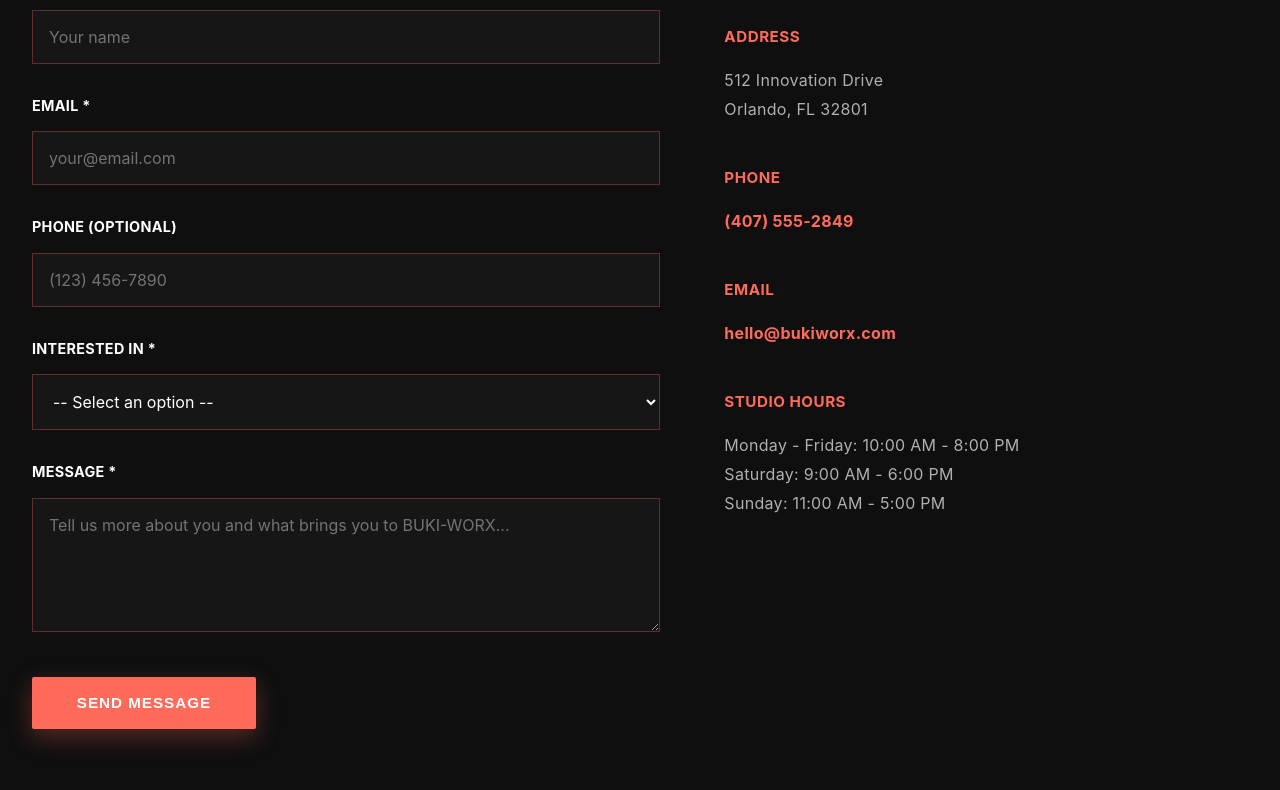
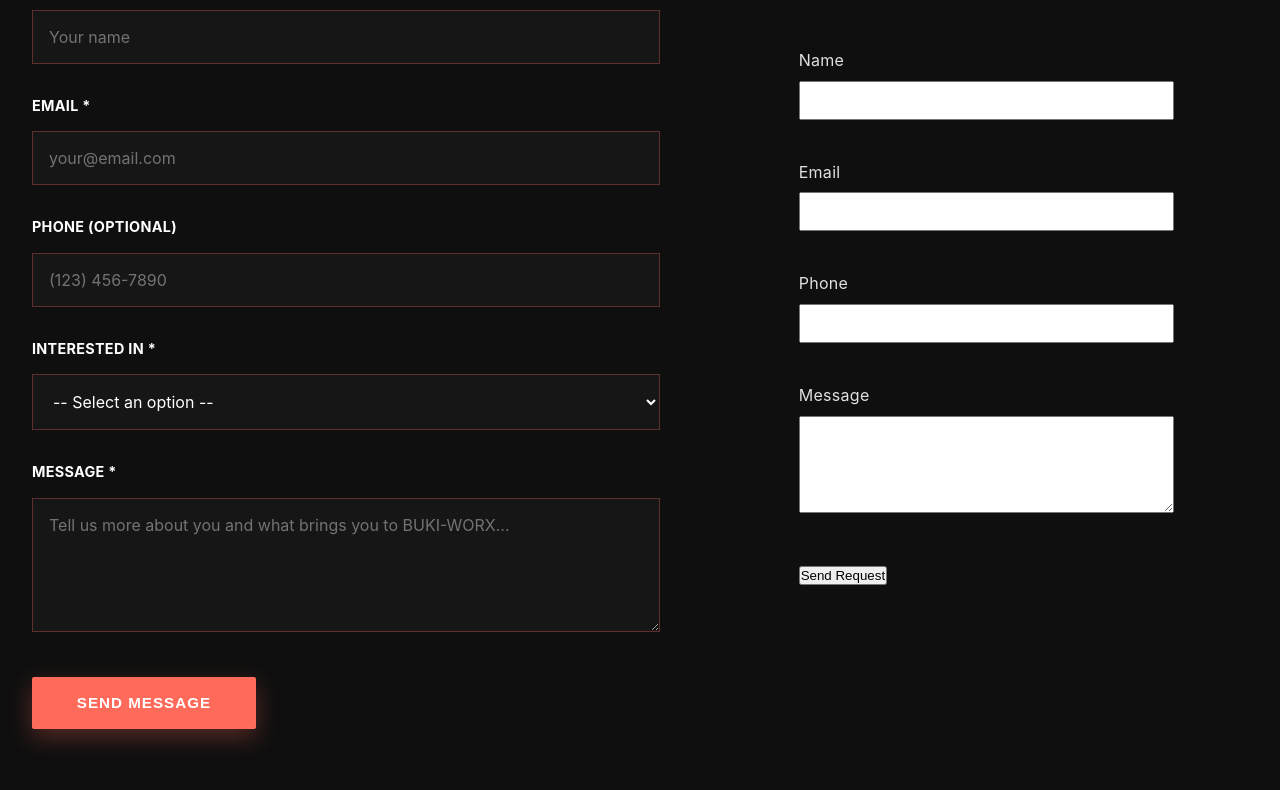
Before and after one commit to bukihax/buki-worx-studio, a plain HTML site: page contact.html in a window 1280 px wide. Shown: the part 595-1385 px from the top of the page. Drawn offline with Linux system fonts and the light colour scheme.

Commit message:
Step 1: add booking form HTML structure

```diff
--- a/contact.html
+++ b/contact.html
@@ -72,7 +72,41 @@
                         <button type="submit" class="cta-button">Send Message</button>
                     </form>
                 </div>
+<section class="booking-section">
+  <h2>Book a Class</h2>
+  <p>Send your request and we’ll confirm availability.</p>
 
+  <!-- Success message (empty by default) -->
+  <div id="formSuccess" class="form-success" aria-live="polite"></div>
+
+  <form id="bookingForm" novalidate>
+    <div class="field">
+      <label for="name">Name</label>
+      <input id="name" name="name" type="text" autocomplete="name" />
+      <div id="nameError" class="field-error"></div>
+    </div>
+
+    <div class="field">
+      <label for="email">Email</label>
+      <input id="email" name="email" type="email" autocomplete="email" />
+      <div id="emailError" class="field-error"></div>
+    </div>
+
+    <div class="field">
+      <label for="phone">Phone</label>
+      <input id="phone" name="phone" type="tel" autocomplete="tel" />
+      <div id="phoneError" class="field-error"></div>
+    </div>
+
+    <div class="field">
+      <label for="message">Message</label>
+      <textarea id="message" name="message" rows="5"></textarea>
+      <div id="messageError" class="field-error"></div>
+    </div>
+
+    <button id="submitBtn" type="submit">Send Request</button>
+  </form>
+</section>
                 <!-- Contact Info -->
                 <div class="contact-info-section">
                     <h2>Contact Information</h2>
--- a/styles.css
+++ b/styles.css
@@ -809,6 +809,36 @@ header {
 /* ===========================
    CONTACT PAGE
    =========================== */
+   .booking-section {
+  max-width: 640px;
+  margin: 0 auto;
+}
+
+.field {
+  margin: 14px 0;
+}
+
+.field label {
+  display: block;
+  margin-bottom: 6px;
+}
+
+.field input,
+.field textarea {
+  width: 100%;
+  padding: 10px;
+}
+
+.field-error {
+  min-height: 18px;
+  font-size: 0.9rem;
+  margin-top: 6px;
+}
+
+.form-success {
+  min-height: 20px;
+  margin: 10px 0;
+}
 
 .contact-container {
     max-width: 1400px;
@@ -1188,3 +1218,26 @@ footer {
         gap: 2rem;
     }
 }
+/* ---------- Images (Responsive) ---------- */
+.hero-media {
+  position: relative;
+  width: 100%;
+  height: 100vh; /* full screen hero */
+  overflow: hidden;
+}
+
+.hero-media img {
+  width: 100%;
+  height: 100%;
+  object-fit: cover;
+  display: block;
+}
+
+.feature-img {
+  width: 100%;
+  max-width: 1100px;
+  height: auto;
+  display: block;
+  margin: 24px auto;
+  border-radius: 16px;
+}
```
